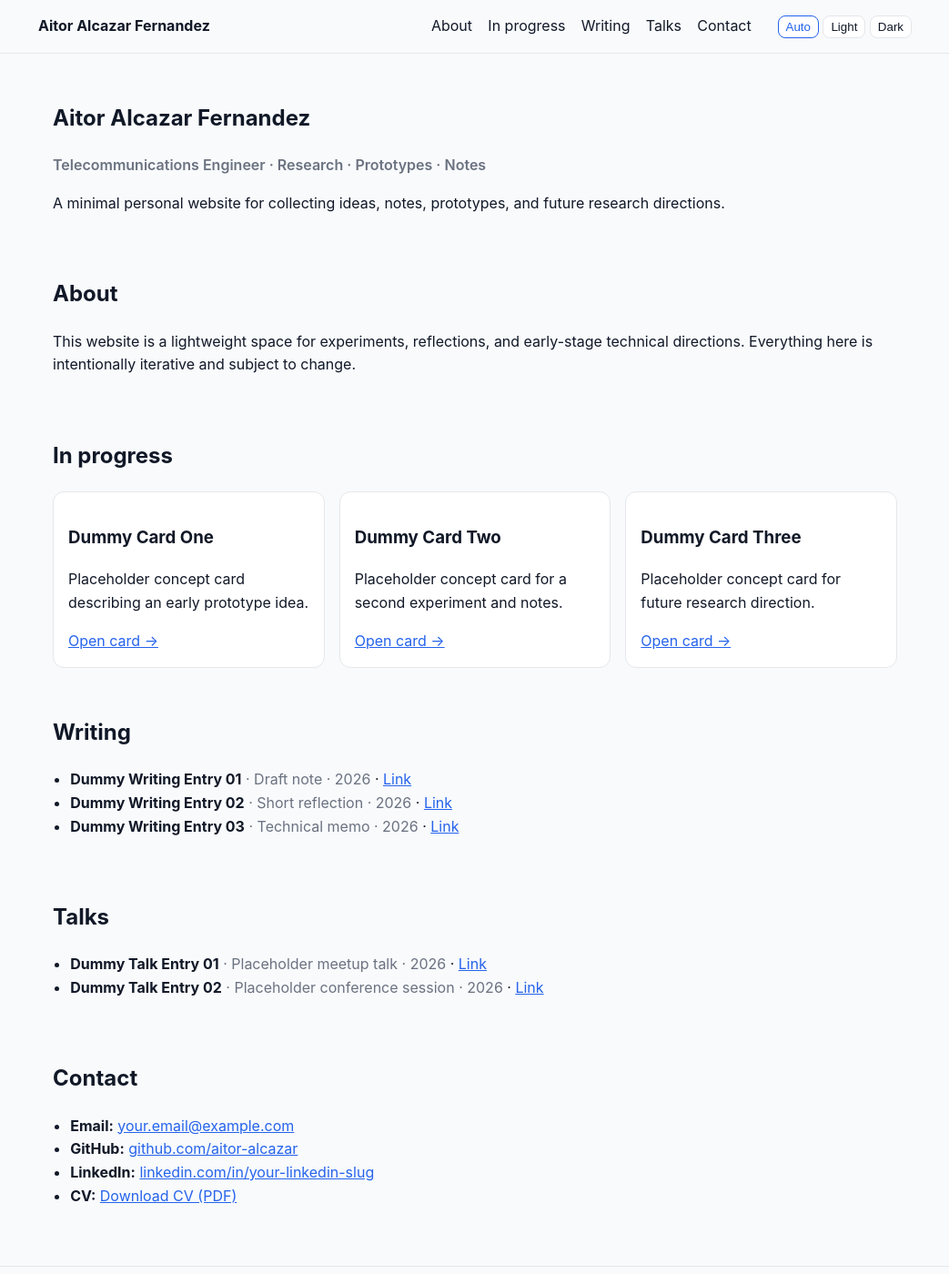
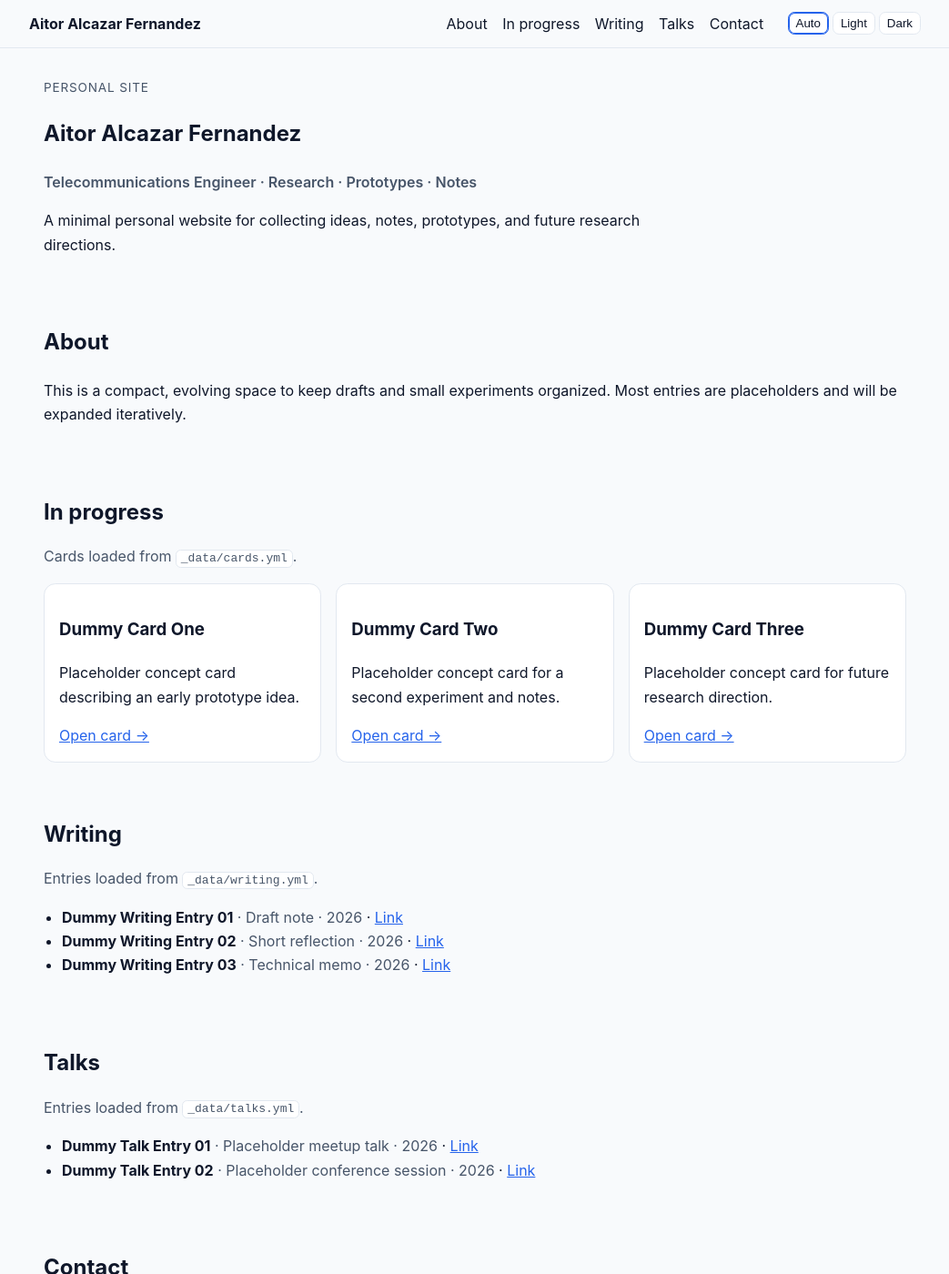
Before and after one commit to aitor-alcazar/aitor-alcazar.github.io, a Jekyll site: the page built from index.md, in a window 1280 px wide and 1400 px high. Shown: the whole window at 91% size, without its empty margins (118-1161 px from the left). Built offline with Jekyll 4.4.1, drawn with Linux system fonts in a browser that asks for light colours.

Commit message:
Improve Jekyll site UX and Pages readiness (#2)

```diff
--- /dev/null
+++ b/Gemfile
@@ -0,0 +1,3 @@
+source 'https://rubygems.org'
+
+gem 'github-pages', group: :jekyll_plugins
--- a/_includes/header.html
+++ b/_includes/header.html
@@ -1,17 +1,19 @@
 <header class="site-header">
   <div class="container nav-wrap">
     <a class="site-title" href="{{ '/' | relative_url }}">{{ site.title }}</a>
-    <nav>
+
+    <nav aria-label="Primary">
       <a href="{{ '/' | relative_url }}#about">About</a>
       <a href="{{ '/' | relative_url }}#in-progress">In progress</a>
       <a href="{{ '/' | relative_url }}#writing">Writing</a>
       <a href="{{ '/' | relative_url }}#talks">Talks</a>
       <a href="{{ '/' | relative_url }}#contact">Contact</a>
     </nav>
+
     <div class="theme-switcher" role="group" aria-label="Theme selector">
-      <button data-theme-choice="auto" aria-label="Use system theme">Auto</button>
-      <button data-theme-choice="light" aria-label="Use light theme">Light</button>
-      <button data-theme-choice="dark" aria-label="Use dark theme">Dark</button>
+      <button type="button" data-theme-choice="auto" aria-label="Use system theme">Auto</button>
+      <button type="button" data-theme-choice="light" aria-label="Use light theme">Light</button>
+      <button type="button" data-theme-choice="dark" aria-label="Use dark theme">Dark</button>
     </div>
   </div>
 </header>
--- a/_layouts/default.html
+++ b/_layouts/default.html
@@ -1,16 +1,18 @@
 <!doctype html>
-<html lang="en">
+<html lang="en" data-theme="light">
   <head>
     <meta charset="utf-8" />
     <meta name="viewport" content="width=device-width, initial-scale=1" />
     <title>{% if page.title %}{{ page.title }} · {% endif %}{{ site.title }}</title>
     <meta name="description" content="{{ site.description }}" />
+    <meta name="color-scheme" content="light dark" />
     <link rel="icon" href="{{ '/assets/favicon.svg' | relative_url }}" type="image/svg+xml" />
     <link rel="stylesheet" href="{{ '/assets/css/styles.css' | relative_url }}" />
   </head>
   <body>
+    <a class="skip-link" href="#main-content">Skip to main content</a>
     {% include header.html %}
-    <main class="container">
+    <main id="main-content" class="container">
       {{ content }}
     </main>
     {% include footer.html %}
--- a/_layouts/home.html
+++ b/_layouts/home.html
@@ -2,9 +2,10 @@
 layout: default
 ---
 <section id="hero" class="section hero">
+  <p class="eyebrow">Personal site</p>
   <h1>Aitor Alcazar Fernandez</h1>
   <p class="tagline">Telecommunications Engineer · Research · Prototypes · Notes</p>
-  <p>
+  <p class="intro">
     A minimal personal website for collecting ideas, notes, prototypes, and future research directions.
   </p>
 </section>
@@ -12,23 +13,32 @@ layout: default
 <section id="about" class="section">
   <h2>About</h2>
   <p>
-    This website is a lightweight space for experiments, reflections, and early-stage technical directions.
-    Everything here is intentionally iterative and subject to change.
+    This is a compact, evolving space to keep drafts and small experiments organized.
+    Most entries are placeholders and will be expanded iteratively.
   </p>
 </section>
 
 <section id="in-progress" class="section">
-  <h2>In progress</h2>
+  <div class="section-heading">
+    <h2>In progress</h2>
+    <p class="muted">Cards loaded from <code>_data/cards.yml</code>.</p>
+  </div>
   {% include card-grid.html cards=site.data.cards %}
 </section>
 
 <section id="writing" class="section">
-  <h2>Writing</h2>
+  <div class="section-heading">
+    <h2>Writing</h2>
+    <p class="muted">Entries loaded from <code>_data/writing.yml</code>.</p>
+  </div>
   {% include entry-list.html entries=site.data.writing %}
 </section>
 
 <section id="talks" class="section">
-  <h2>Talks</h2>
+  <div class="section-heading">
+    <h2>Talks</h2>
+    <p class="muted">Entries loaded from <code>_data/talks.yml</code>.</p>
+  </div>
   {% include entry-list.html entries=site.data.talks %}
 </section>
 
--- a/assets/css/styles.css
+++ b/assets/css/styles.css
@@ -1,50 +1,63 @@
 :root {
   --bg: #f8fafc;
-  --text: #111827;
-  --muted: #6b7280;
+  --text: #0f172a;
+  --muted: #475569;
   --card: #ffffff;
-  --border: #e5e7eb;
+  --border: #e2e8f0;
   --accent: #2563eb;
+  --accent-contrast: #ffffff;
 }
 
 :root[data-theme='dark'] {
-  --bg: #0b1220;
-  --text: #e5e7eb;
-  --muted: #9ca3af;
-  --card: #111827;
-  --border: #1f2937;
+  --bg: #020617;
+  --text: #e2e8f0;
+  --muted: #94a3b8;
+  --card: #0f172a;
+  --border: #1e293b;
   --accent: #60a5fa;
+  --accent-contrast: #0f172a;
 }
 
 * { box-sizing: border-box; }
+html, body { margin: 0; padding: 0; }
 body {
-  margin: 0;
   font-family: Inter, system-ui, -apple-system, Segoe UI, Roboto, sans-serif;
   background: var(--bg);
   color: var(--text);
-  line-height: 1.6;
+  line-height: 1.65;
 }
-.container { max-width: 960px; margin: 0 auto; padding: 0 1rem; }
-.site-header, .site-footer { border-bottom: 1px solid var(--border); }
-.site-footer { border-top: 1px solid var(--border); border-bottom: none; margin-top: 2rem; }
-.nav-wrap { display: flex; align-items: center; gap: 1rem; padding: 1rem 0; flex-wrap: wrap; }
-.site-title { font-weight: 700; color: var(--text); text-decoration: none; margin-right: auto; }
-nav a { margin-right: 0.8rem; color: var(--text); text-decoration: none; }
-nav a:hover, a:hover { color: var(--accent); }
-.section { padding: 1rem 0; }
-.hero { padding-top: 2rem; }
-.tagline { color: var(--muted); font-weight: 600; }
-.card-grid { display: grid; grid-template-columns: repeat(auto-fit, minmax(220px, 1fr)); gap: 1rem; }
-.card-item { background: var(--card); border: 1px solid var(--border); border-radius: 0.75rem; padding: 1rem; }
-.entry-list { padding-left: 1.2rem; }
-.muted { color: var(--muted); }
+
+.container { max-width: 980px; margin: 0 auto; padding: 0 1rem; }
+.skip-link { position: absolute; left: -999px; top: 0; }
+.skip-link:focus { left: 1rem; top: 1rem; background: var(--accent); color: var(--accent-contrast); padding: .5rem .75rem; border-radius: .5rem; }
+
+.site-header { position: sticky; top: 0; backdrop-filter: blur(8px); background: color-mix(in oklab, var(--bg), transparent 20%); border-bottom: 1px solid var(--border); }
+.site-footer { border-top: 1px solid var(--border); margin-top: 2rem; padding: 1rem 0; }
+.nav-wrap { display: flex; align-items: center; flex-wrap: wrap; gap: .9rem; padding: .8rem 0; }
+.site-title { font-weight: 700; text-decoration: none; color: var(--text); margin-right: auto; }
+nav a { margin-right: .75rem; text-decoration: none; color: var(--text); }
+a { color: var(--accent); }
+
+.theme-switcher { display: inline-flex; gap: .25rem; }
 .theme-switcher button {
   border: 1px solid var(--border);
   background: var(--card);
   color: var(--text);
-  border-radius: 0.5rem;
-  padding: 0.25rem 0.5rem;
+  border-radius: .45rem;
+  padding: .25rem .5rem;
   cursor: pointer;
 }
-.theme-switcher button.active { border-color: var(--accent); color: var(--accent); }
-a { color: var(--accent); }
+.theme-switcher button.active { border-color: var(--accent); box-shadow: 0 0 0 1px var(--accent) inset; }
+
+.section { padding: 1.2rem 0; }
+.hero { padding-top: 2rem; }
+.eyebrow { font-size: .85rem; letter-spacing: .06em; text-transform: uppercase; color: var(--muted); margin: 0; }
+.tagline { color: var(--muted); font-weight: 600; margin-top: .4rem; }
+.intro { max-width: 70ch; }
+.section-heading h2 { margin-bottom: .2rem; }
+
+.card-grid { display: grid; grid-template-columns: repeat(auto-fit, minmax(220px, 1fr)); gap: 1rem; }
+.card-item { background: var(--card); border: 1px solid var(--border); border-radius: .8rem; padding: 1rem; }
+.entry-list { padding-left: 1.25rem; }
+.muted { color: var(--muted); }
+code { background: var(--card); border: 1px solid var(--border); padding: .08rem .3rem; border-radius: .35rem; }
```
Also changed, not shown: README.md.
